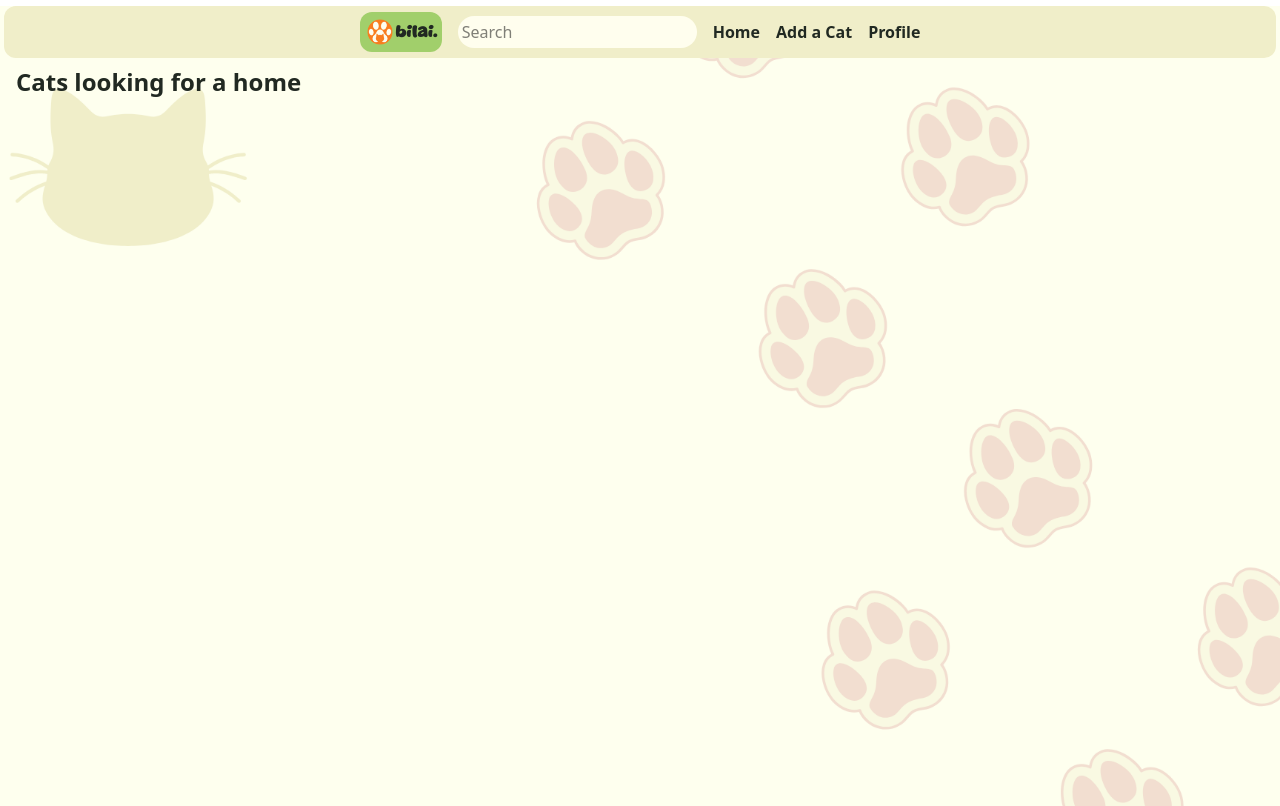
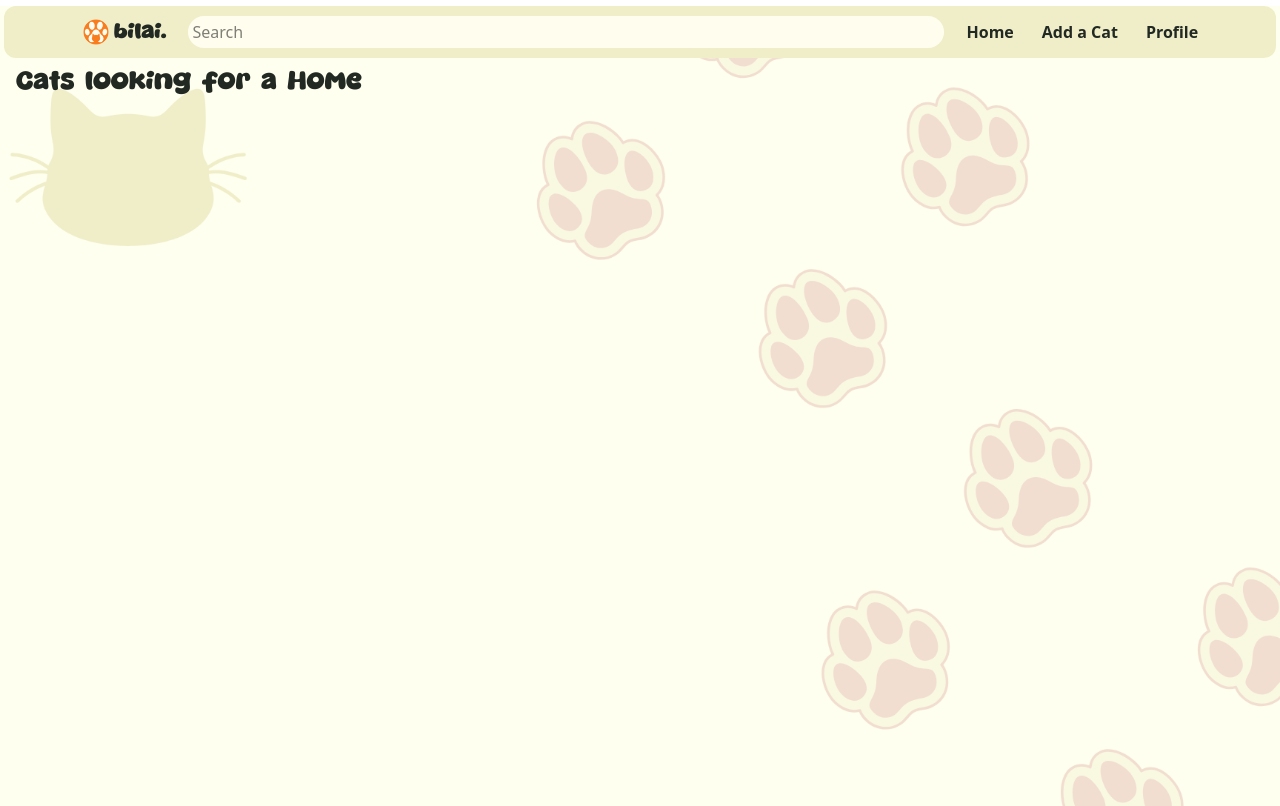
Before and after one commit to jahinhossain8573/bilai, a Next.js app: page / in a window 1280 px wide. Built offline with nearby package versions, Linux system fonts and the light colour scheme; no server answers; the database is empty.

Commit message:
Login_form

```diff
--- a/app/login_form/page.tsx
+++ b/app/login_form/page.tsx
@@ -1,16 +1,16 @@
 export default function Page() {
   return <div>
-          <header>
+          <header className=" bg-[#f0eec9] p-1.5  flex gap-4 my-1.5 mx-1 items-center rounded-xl">
         {/* Navbar */}
-        <div>
+        <div className="bg-[#f0eec9] rounded-xl p-1 md:flex md:grid-cols-1 md:items-center">
           <img src="/Bilai.png" width={32} height={32} />
           {/* ADD IN LOGO AND THE "BILAI" TEXT HERE */}
-          <h1 className="lg:text-1xl font-matcha-mint font-normal text-[#212922]">
+          <h1 className="text-1xl font-matcha-mint font-normal text-[#212922] mx-0.5">
             bilai.
           </h1>
         </div>
       </header>
-      <div className=" flex justify-center items-center h-screen bg-[#f0eec9]">
+    <div className="bg-[url('/Background.png')] bg-cover bg-no-repeat bg-center w-full h-full min-h-screen">
 
       </div>
   </div>;
--- a/app/page.tsx
+++ b/app/page.tsx
@@ -13,28 +13,28 @@ export default async function App() {
     <div className="bg-[url('/Background.png')] bg-cover bg-no-repeat bg-center w-full h-full min-h-screen">
       <header className=" bg-[#f0eec9] p-1.5  flex justify-center gap-4 my-1.5 mx-1 items-center rounded-xl">
         {/* Navbar */}
-        <div className="bg-[#a1cf6b] rounded-xl p-1 md:flex md:grid-cols-1 md:items-center">
+        <div className="bg-[#f0eec9] rounded-xl p-1 md:flex md:grid-cols-1 md:items-center">
           <img src="/Bilai.png" width={32} height={32} />
           {/* ADD IN LOGO AND THE "BILAI" TEXT HERE */}
-          <h1 className="lg:text-1xl font-matcha-mint font-normal text-[#212922]">
+          <h1 className="lg:text-xl font-matcha-mint font-normal text-[#212922] mx-0.5">
             bilai.
           </h1>
         </div>
         <input
           type="text"
-          className="bg-[#FFFEEE] rounded-2xl p-1"
+          className="bg-[#FFFEEE] rounded-2xl p-1 w-3/5"
           placeholder="Search"
         />
         {/* Search */}
         <Link
-          href="font-Poppins"
-          className="text-[#212922] font-poppins font-bold hover:cursor-pointer`"
+          href="Home"
+          className="text-[#212922] font-poppins font-extrabold hover:text-[##080808] transition-colors duration-200 hover:bg-[#a1cf6b] rounded-2xl p-1.5"
         >
           Home
         </Link>
         <Link
           href="/add_cat"
-          className="text-[#212922] font-poppins font-bold hover:cursor-pointer"
+          className="text-[#212922] font-poppins font-extrabold hover:text-[##080808] transition-colors duration-200 hover:bg-[#a1cf6b] rounded-2xl p-1.5"
         >
           Add a Cat
         </Link>
@@ -42,7 +42,7 @@ export default async function App() {
           {/* Add in the Profile image here */}
           <Link
             href="/login_form"
-            className="text-[#212922] font-poppins font-bold hover:cursor-pointer"
+            className="text-[#212922] font-poppins font-extrabold hover:text-[#080808] transition-colors duration-200 hover:bg-[#a1cf6b] rounded-2xl p-1.5"
           >
             Profile
           </Link>
@@ -50,8 +50,8 @@ export default async function App() {
         {/* Search */}
       </header>
       <div className="my-2 mx-4">
-        <h1 className="font-poppins font-bold lg:text-2xl text-[#212922] my-2">
-          Cats looking for a home
+        <h1 className="font-matcha-mint font-medium lg:text-2xl text-[#212922] my-2">
+          Cats looking for a Home
         </h1>
         <div className="flex flex-wrap gap-4 justify-center"></div>
       </div>
```
